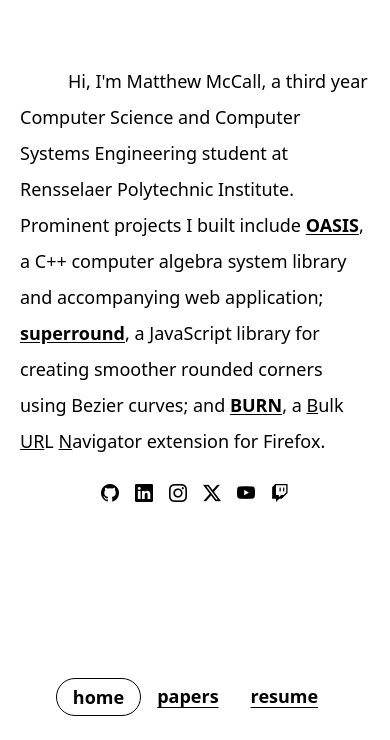
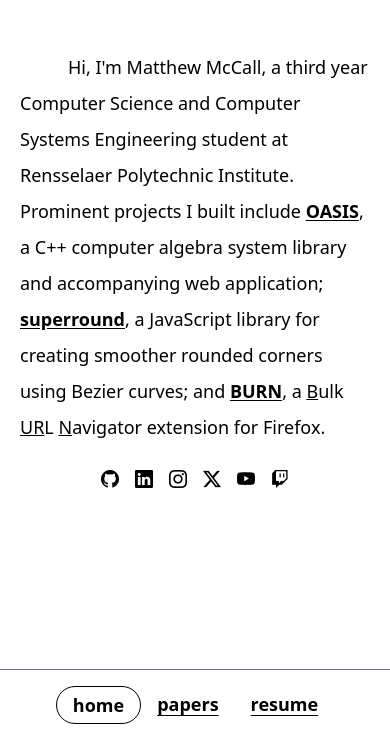
Before and after one commit to matthew-mccall/mmccalldev, an Astro site: page / in a window 390 px wide. Shown: the part 104-844 px from the top of the page. Built offline with nearby package versions, Linux system fonts and the light colour scheme; Astro itself is replaced by a stand-in of ours.

Commit message:
Introduce `Container` layout and `NavigationBar` component
Added a reusable `Container` layout for consistent content styling and a new `NavigationBar` component for managing navigation links. Refactored layout structure to improve clarity and responsiveness across pages.

```diff
--- /dev/null
+++ b/src/components/NavigationBar.astro
@@ -0,0 +1,20 @@
+---
+import '../styles/global.css'
+import Container from "../layouts/Container.astro";
+
+const navLinks = [
+    { link: '/', title: 'home' },
+    { link: '/papers', title: 'papers' },
+    { link: '/resume.pdf', title: 'resume' },
+];
+
+const currentPath = Astro.url.pathname === '/' ? '/' : Astro.url.pathname.replace(/\/$/, '');
+---
+
+<div class="py-4 bg-white dark:bg-black border-gray-500 border-t md:border-t-0 md:border-b">
+    <Container>
+        <nav class="flex flex-row justify-center">
+            { navLinks.map(({link, title}) => <a href={link} class:list={["font-bold px-4 underline-offset-4", currentPath === link && "border rounded-full no-underline"]}>{title}</a>)}
+        </nav>
+    </Container>
+</div>
--- /dev/null
+++ b/src/layouts/Container.astro
@@ -0,0 +1,3 @@
+<div class="px-5 max-w-4xl mx-auto text-lg/[2]">
+    <slot />
+</div>
--- a/src/layouts/Layout.astro
+++ b/src/layouts/Layout.astro
@@ -1,14 +1,7 @@
 ---
-import Sunlit from '../components/Sunlit.astro'
 import '../styles/global.css'
-
-const navLinks = [
-	{ link: '/', title: 'home' },
-	{ link: '/papers', title: 'papers' },
-	{ link: '/resume.pdf', title: 'resume' },
-];
-
-const currentPath = Astro.url.pathname === '/' ? '/' : Astro.url.pathname.replace(/\/$/, '');
+import Container from "./Container.astro";
+import NavigationBar from "../components/NavigationBar.astro";
 ---
 
 <!doctype html>
@@ -20,13 +13,18 @@ const currentPath = Astro.url.pathname === '/' ? '/' : Astro.url.pathname.replac
 		<title>Matthew McCall</title>
 	</head>
 	<body class="dark:text-gray-300 dark:bg-black font-sans">
-	<div class="px-5 max-w-4xl mx-auto text-lg/[2]">
+		<div class="fixed w-dvw bottom-0 md:top-0">
+			<NavigationBar />
+		</div>
 		<div class="flex flex-col h-svh">
-			<nav class="flex flex-row justify-center pb-6 order-last md:order-first md:pt-6">
-				{ navLinks.map(({link, title}) => <a href={link} class:list={["font-bold px-4 underline-offset-4", currentPath === link && "border rounded-full no-underline"]}>{title}</a>)}
-			</nav>
-			<slot />
+			<div class="invisible order-last md:order-first ">
+				<NavigationBar />
+			</div>
+			<div class="grow flex flex-col justify-center pb-5">
+				<Container>
+					<slot />
+				</Container>
+			</div>
 		</div>
-	</div>
 	</body>
 </html>
--- a/src/pages/index.astro
+++ b/src/pages/index.astro
@@ -16,7 +16,7 @@ const socials = [
 ---
 
 <Layout>
-	<main class="flex flex-col justify-center items-center grow gap-4"}>
+	<main class="flex flex-col items-center grow gap-4"}>
 		<div class="indent-[.5in]">
 			<p> Hi, I'm Matthew McCall, a third year Computer Science and Computer Systems Engineering student at
 			Rensselaer Polytechnic Institute. Prominent projects I built include <a href="https://openalgebra.org">OASIS</a>,
--- a/src/pages/papers.astro
+++ b/src/pages/papers.astro
@@ -3,8 +3,7 @@ import Layout from "../layouts/Layout.astro";
 ---
 
 <Layout>
-    <main class="flex flex-col justify-center items-center grow gap-4" }>
-        <div>
+    <main>
         <div class="py-8">
             <h1>Academic Papers</h1>
             <p>The following is a list of my published works.</p>
@@ -22,6 +21,5 @@ import Layout from "../layouts/Layout.astro";
             </p>
             <a href={"/kokkos-mempool.pdf"}>Download PDF</a>
         </section>
-        </div>
     </main>
 </Layout>
```
Lines whose indentation alone changed are shown as unchanged.
